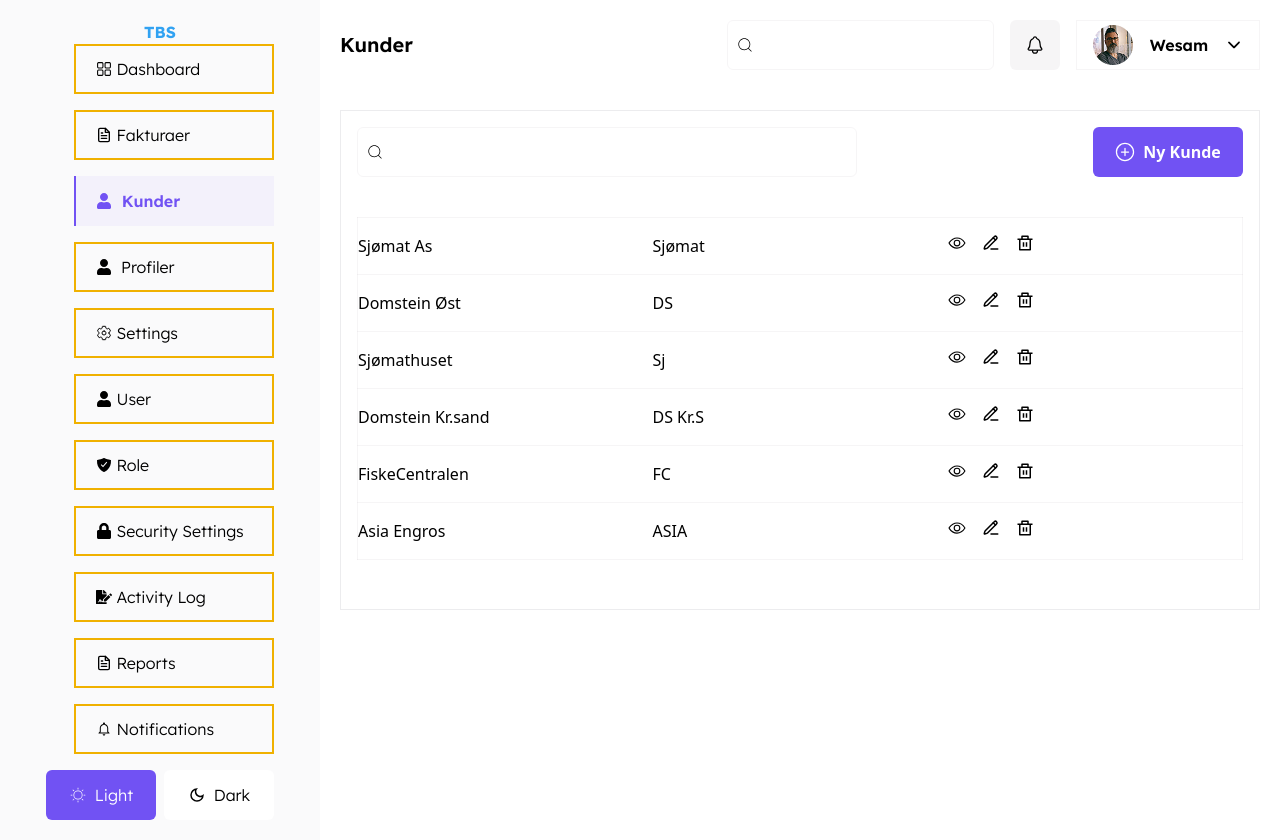
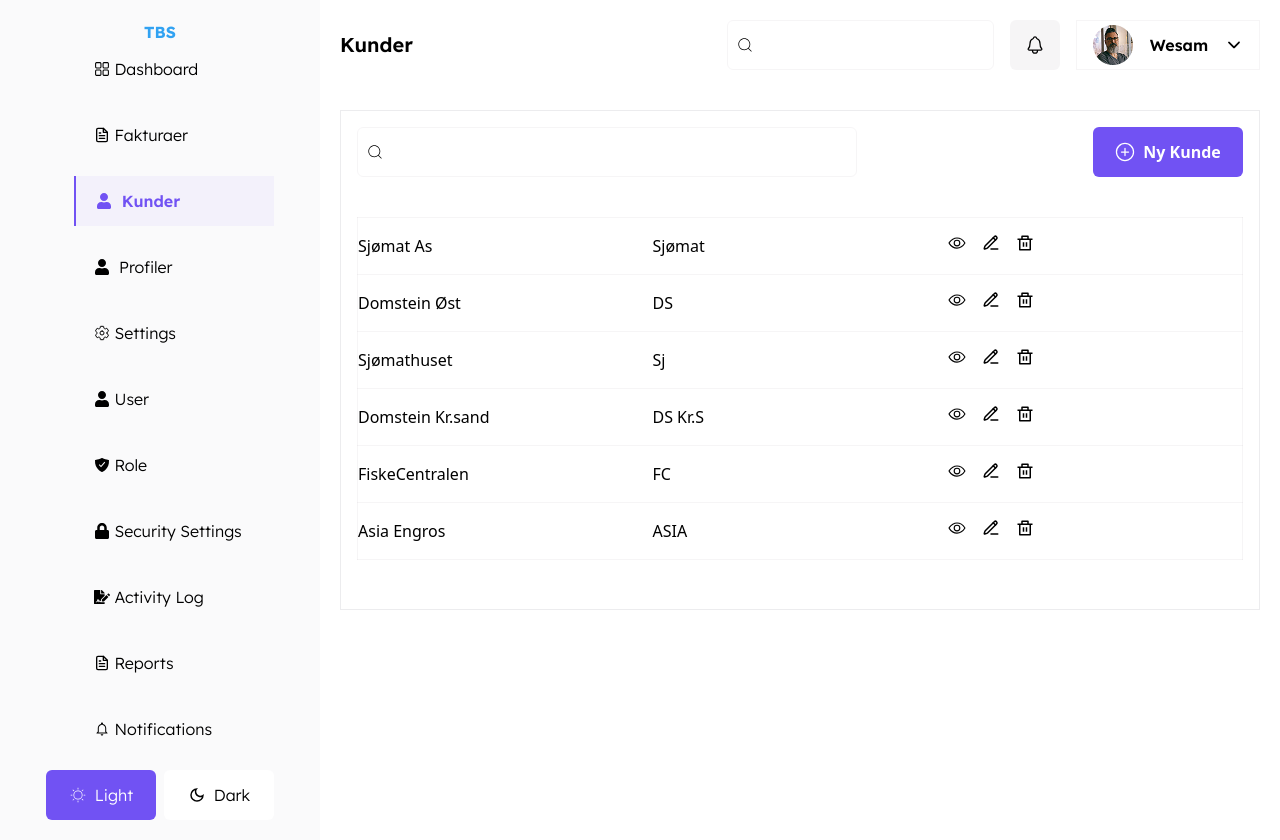
Before and after one commit to WesamNakhla/BachelorTBS, a React (Vite) app: page /Kunder in a window 1280 px wide. Built offline with nearby package versions, Linux system fonts and the light colour scheme.

Commit message:
:bug: solve alignment issue

```diff
--- a/src/Components/DashboardSidebar/DashboardSidebar.tsx
+++ b/src/Components/DashboardSidebar/DashboardSidebar.tsx
@@ -41,7 +41,7 @@ const DashboardSidebar = ()=>{
                                     className={({isActive}: NavLinkRenderProps)=>
                                     isActive ?
                                     "!bg-[#7152F3]/5 flex items-center w-full h-[50px] flex p-5 font-lexend font-semibold text-[#7152F3] text-base border-l-2 border-[#7152F3] mb-4" :
-                                    "border-2 border-yellow-500 w-full h-[50px] flex items-center p-5 font-lexend font-light text-[#000] text-base mb-4"}>
+                                    "w-full h-[50px] flex items-center p-5 font-lexend font-light text-[#000] text-base mb-4"}>
                                     <p className="font-light text-base">{link.icon}</p>&nbsp;{link.text}
                                 </NavLink>
                             ))
```
